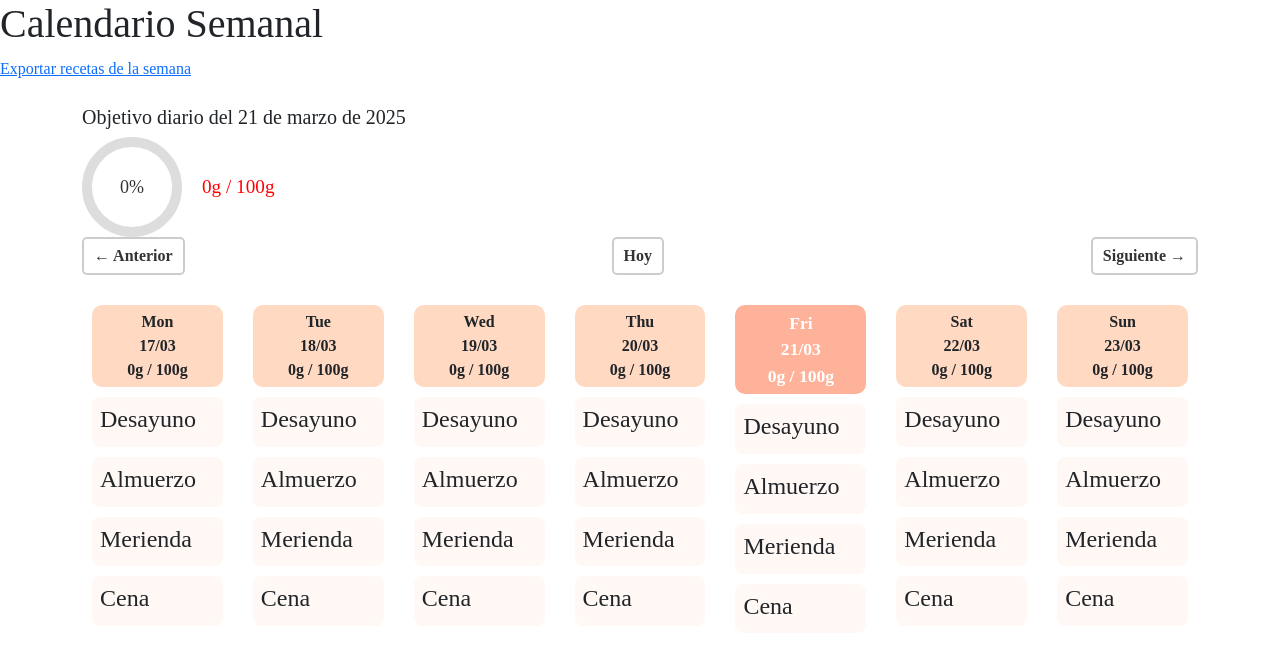
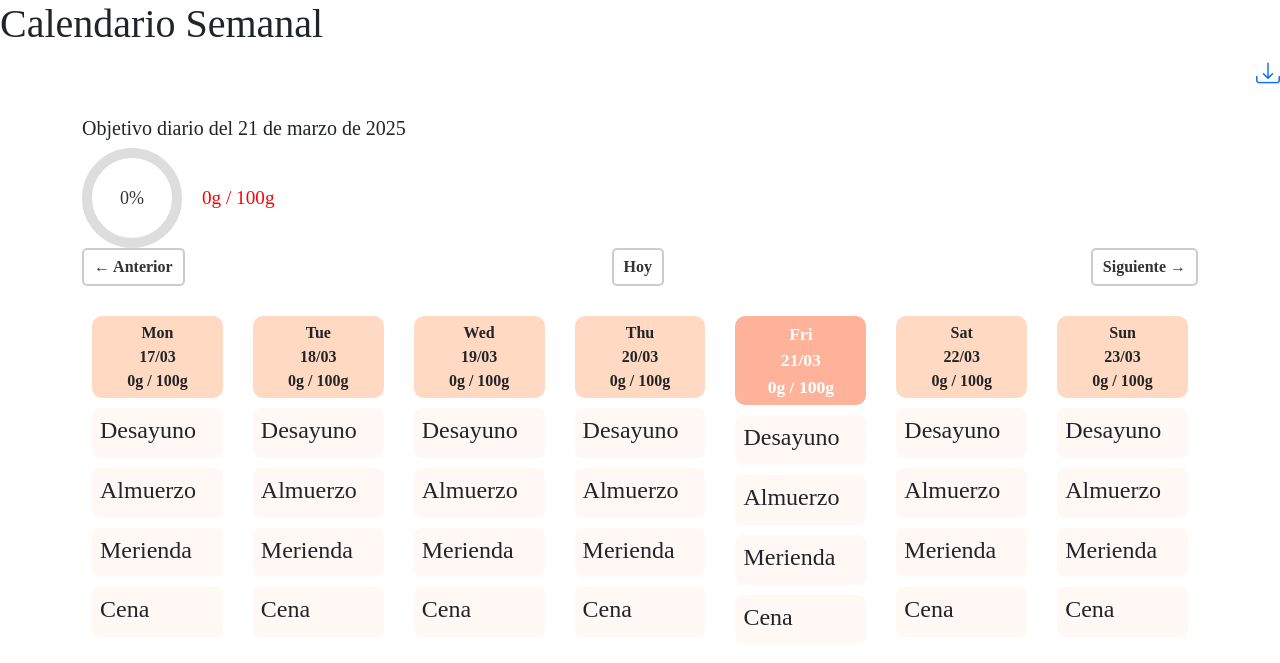
Before and after one commit to SoniaRM/TFG, a Django app: page /calendario_semanal/ in a window 1280 px wide. Shown: the part 73-736 px from the top of the page. Run offline with Django 5.2, Linux system fonts and the light colour scheme; data comes from the database, SQL or seed files in the repository; data that the repository does not hold is empty.

Commit message:
front: icono de descarga

```diff
--- a/app/templates/calendario/semanal.html
+++ b/app/templates/calendario/semanal.html
@@ -14,6 +14,7 @@
   <link href="https://cdn.jsdelivr.net/npm/bootstrap@5.3.0/dist/css/bootstrap.min.css" rel="stylesheet">
 
   <script src="https://cdn.jsdelivr.net/npm/bootstrap@5.3.0/dist/js/bootstrap.bundle.min.js" defer></script>
+  <link rel="stylesheet" href="https://cdn.jsdelivr.net/npm/bootstrap-icons@1.10.5/font/bootstrap-icons.css">
 
 
 
@@ -145,9 +146,11 @@
 
 <body>
   <h1>Calendario Semanal</h1>
-  <a href="{% url 'exportar_semana' %}?start={{ start_date|date:'Y-m-d' }}">
-    Exportar recetas de la semana
-  </a>
+  <div class="text-end">
+    <a href="{% url 'exportar_semana' %}?start={{ start_date|date:'Y-m-d' }}">
+      <i class="bi bi-download" style="font-size: 24px;"></i>
+    </a>
+  </div>
 
   <div class="container my-4">
     <h5 id="tituloProteinas"></h5>
```
